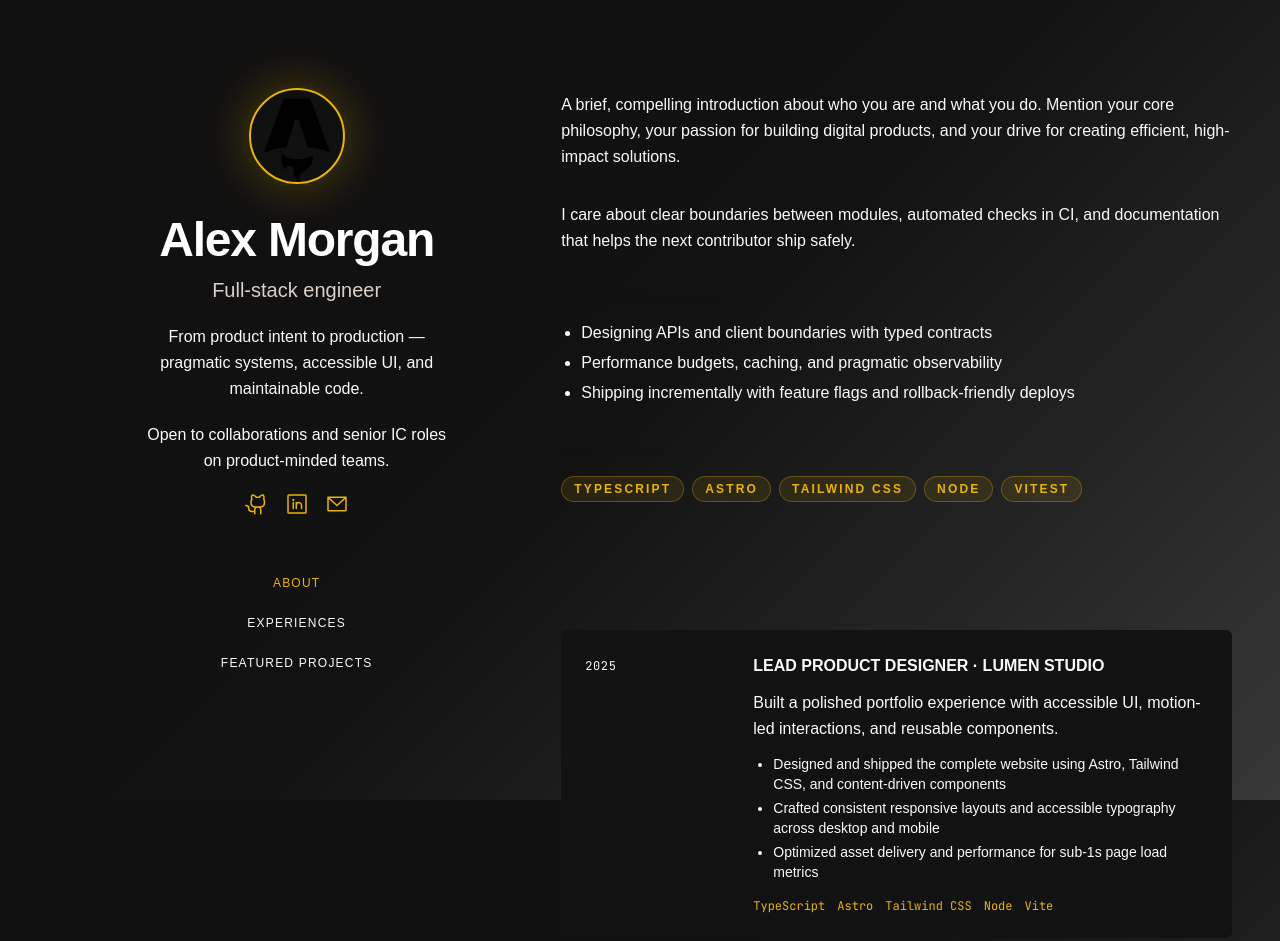
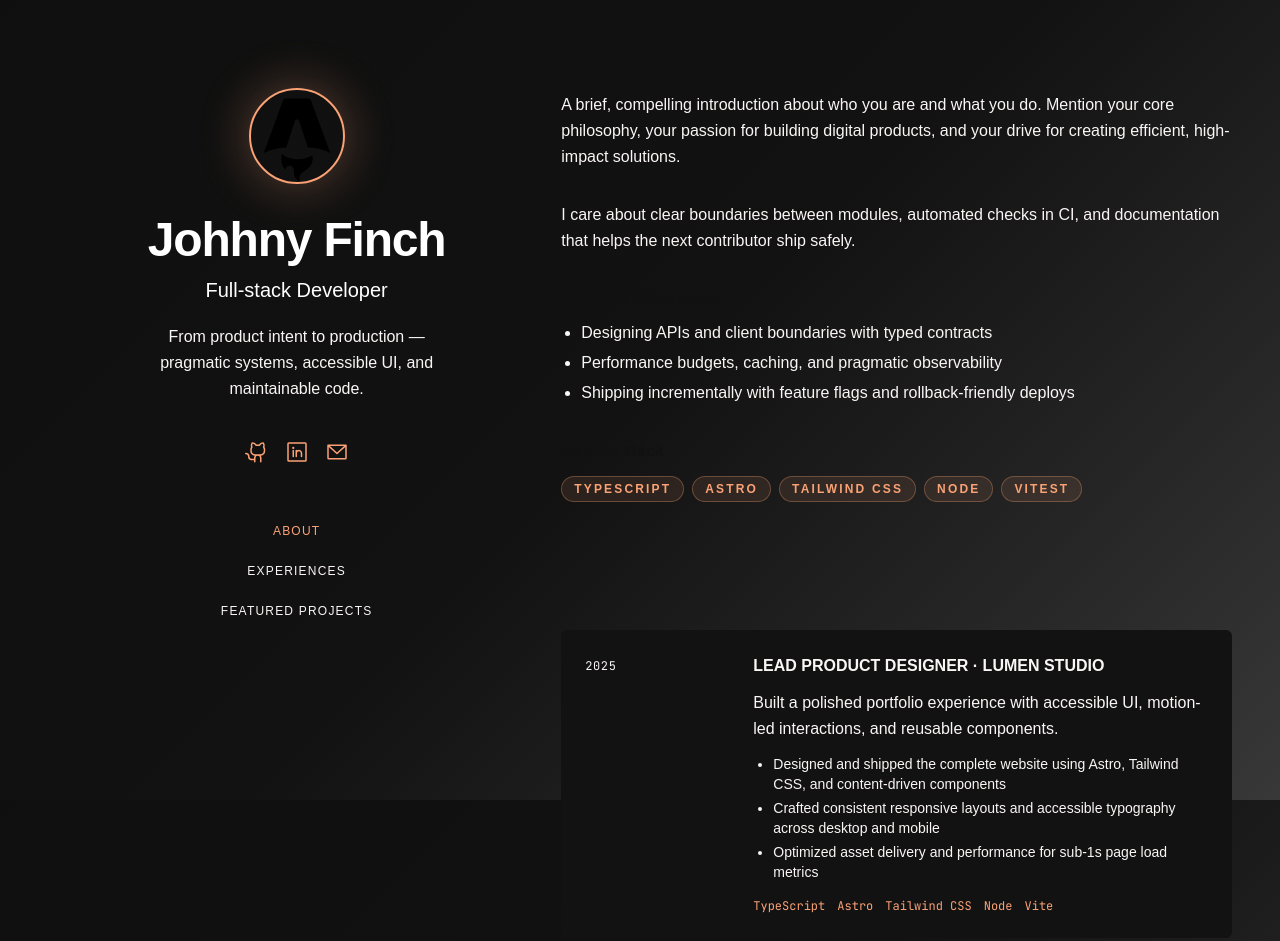
Before and after one commit to johnnyfinchdev/PortfolioWeb, an Astro site: page / in a window 1280 px wide. Shown: the top 941 px of the page. Built offline with nearby package versions, Linux system fonts and the light colour scheme; Astro itself is replaced by a stand-in of ours; a web font is replaced by a local one.

Commit message:
Se añade la propiedad del tema del potfolio como parametro del sitio

```diff
--- a/data/site.ts
+++ b/data/site.ts
@@ -10,16 +10,17 @@
 
 export const site = {
   url: 'https://example.com',
+  style: 'holadevelopers',
   meta: {
     title: 'Alex Morgan | Full-stack engineer',
     description:
       'Portfolio example: shipping reliable web products with clear architecture, tests, and delivery practices.',
   },
   hero: {
-    name: 'Alex Morgan',
-    role: 'Full-stack engineer',
+    name: 'Johhny Finch',
+    role: 'Full-stack Developer',
     tagline: 'From product intent to production — pragmatic systems, accessible UI, and maintainable code.',
-    contact: 'Open to collaborations and senior IC roles on product-minded teams.',
+    contact: '',
     avatarSrc: '/favicon.svg',
     avatarAlt: 'Alex Morgan',
   },
--- a/src/config.ts
+++ b/src/config.ts
@@ -1,5 +1,7 @@
+import { site } from '@data/site';
+
 export const SITE_CONFIG = {
   // ----- THEME VARIABLE -----
-  // CHANGE THIS TO ONE OF THE OPTIONS: 'default', 'strategic', 'innovator', 'midnight'
-  baseTheme: 'default',
+  // Uses the site content configuration as the default theme source.
+  baseTheme: site.style,
 };
--- a/src/styles/global.css
+++ b/src/styles/global.css
@@ -125,6 +125,13 @@
     --color-textrain: #7d7b9c;
   }
 
+  [data-theme="holadevelopers-dark"] {
+    --color-background: #121212;
+    --color-accent: #FAA275;
+    --color-maintext: #FAF6F5;
+    --color-subtext: #FFFFFF;
+    --color-textrain: #EB8984;
+  }
   *::selection {
     background-color: var(--color-accent);
     color: var(--color-background);
```
